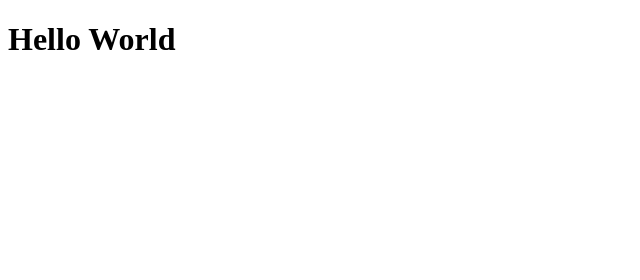
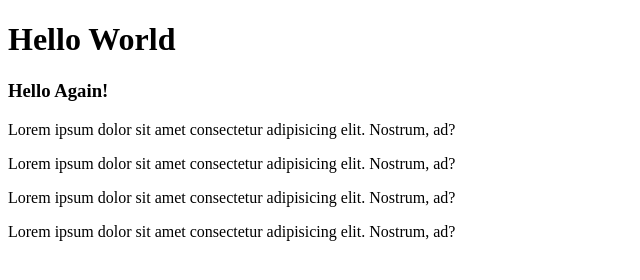
Before and after one commit to kianaomoerah/bootcamp-repo, a plain HTML site: page index.html in a window 1280 px wide. Shown: the whole page, without its empty margins (0-640 px from the left). Drawn offline with Linux system fonts and the light colour scheme.

Commit message:
added an information section

```diff
--- a/index.html
+++ b/index.html
@@ -8,5 +8,16 @@
 </head>
 <body>
     <h1 class="">Hello World</h1>
+
+    <!-- returned to lesson Week 2 day 1 -->
+
+    <section class="moreInformation">
+        <h3>Hello Again!</h3>
+
+        <p>Lorem ipsum dolor sit amet consectetur adipisicing elit. Nostrum, ad?</p>
+        <p>Lorem ipsum dolor sit amet consectetur adipisicing elit. Nostrum, ad?</p>
+        <p>Lorem ipsum dolor sit amet consectetur adipisicing elit. Nostrum, ad?</p>
+        <p>Lorem ipsum dolor sit amet consectetur adipisicing elit. Nostrum, ad?</p>
+    </section>
 </body>
 </html>
```
